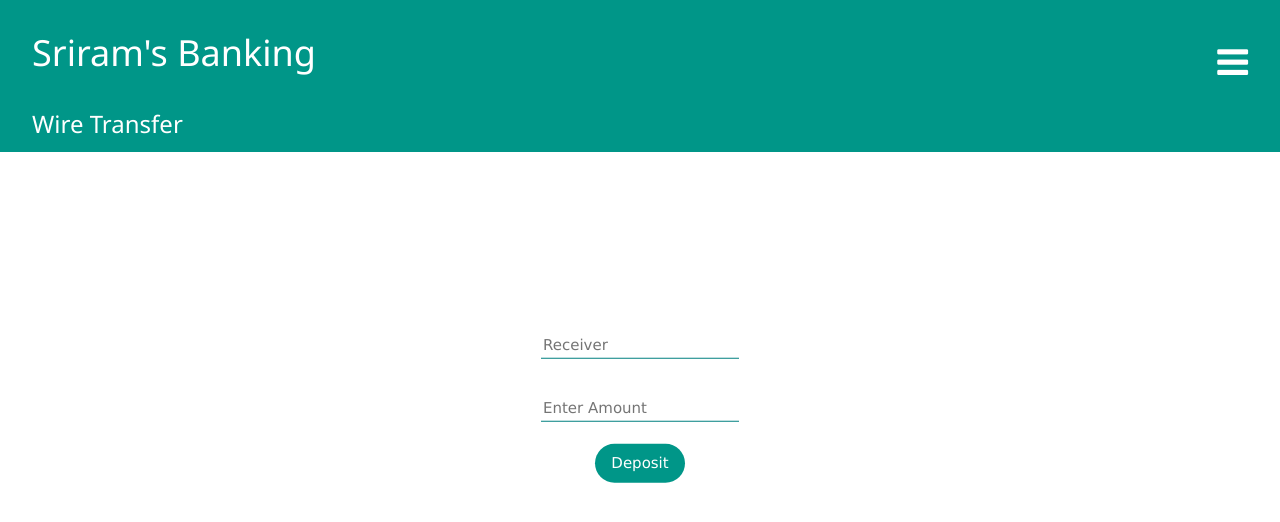
After one commit to SriramYadagiri/Elite102-Project, a Flask app: template templates/wire-transfer.html in a window 1280 px wide. The commit adds this page. Shown: the top 522 px of the page. Run offline with Flask 3, Linux system fonts and the light colour scheme; the template is opened without the code that fills it, so the values that code supplies are empty.

Commit message:
Added Wire Transfers

```diff
--- a/app.py
+++ b/app.py
@@ -72,6 +72,13 @@ def edit_account():
         return "Invalid Address"
     return render_template('edit-account.html', user=user)
 
+@app.route('/wire-transfer')
+def wire_transfer():
+    global user
+    if user == None:
+        return "Invalid Address"
+    return render_template('wire-transfer.html', user=user)
+
 @app.route('/withdrawal', methods=['POST'])
 def withdrawal():
     amount = Decimal(request.form["amount"])
@@ -84,6 +91,14 @@ def deposit():
     banking.deposit(connection, user, amount)
     return redirect(url_for('account'))
 
+@app.route('/wire', methods=['POST'])
+def wire():
+    global user
+    receiver = int(request.form["receiver"])
+    amount = Decimal(request.form["amount"])
+    banking.wire(connection, user, receiver, amount)
+    return redirect(url_for('wire_transfer'))
+
 @app.route('/update-username', methods=['POST'])
 def update_username():
     new_name = request.form["unm"]
@@ -93,7 +108,7 @@ def update_username():
 @app.route('/update-pin', methods=['POST'])
 def update_pin():
     new_pin = request.form["pin"]
-    banking.change_pin(connection, user, new_pin)
+    banking.change_password(connection, user, new_pin)
     return redirect(url_for('edit_account'))
 
 @app.route('/close-account', methods=['POST'])
--- a/templates/create-account.html
+++ b/templates/create-account.html
@@ -13,7 +13,7 @@
         <h1 class="w3-animate-left	w3-padding-16 w3-margin-left">Sriram's Banking</h1>
     </div>
 
-    <form action = "http://localhost:5000/create-account" method = "post" class="w3-display-middle">
+    <form action = "/create-account" method = "post" class="w3-display-middle">
         <p><input type = "text" placeholder="Enter First Name" name = "fnm" style="border: none;border-bottom: 1px solid teal;outline: none; background-color: #f2f2f2;" /></p>
         <br>
         <p><input type = "text" placeholder="Enter Last Name" name = "lnm" style="border: none;border-bottom: 1px solid teal;outline: none; background-color: #f2f2f2;" /></p>
--- a/templates/login.html
+++ b/templates/login.html
@@ -26,7 +26,7 @@
         {% endif %}
     {% endwith %}
 
-    <form action = "http://localhost:5000/login" method = "post" class="w3-display-middle">
+    <form action = "/login" method = "post" class="w3-display-middle">
         <p><input type = "text" placeholder="Enter Account Number" name = "an" style="border: none;border-bottom: 1px solid teal;outline: none; background-color: #f2f2f2;" /></p>
         <br>
         <p><input type = "text" placeholder="Enter Password" name = "pw" style="border: none;border-bottom: 1px solid teal;outline: none; background-color: #f2f2f2;" /></p>
--- /dev/null
+++ b/templates/wire-transfer.html
@@ -0,0 +1,43 @@
+<!DOCTYPE html>
+<html lang="en">
+<head>
+    <meta charset="UTF-8">
+    <meta http-equiv="X-UA-Compatible" content="IE=edge">
+    <meta name="viewport" content="width=device-width, initial-scale=1.0">
+    <link rel="stylesheet" href="https://www.w3schools.com/w3css/4/w3.css">
+    <link rel="stylesheet" href="https://cdnjs.cloudflare.com/ajax/libs/font-awesome/4.7.0/css/font-awesome.min.css">
+    <title>Account</title>
+</head>
+<body>
+    <div class="w3-container w3-teal">
+        <h1 class="w3-animate-left	w3-padding-16 w3-margin-left">Sriram's Banking</h1>
+        <h3 class="w3-margin-left" >Wire Transfer</h3>
+        <p class="fa fa-bars w3-xxlarge w3-display-topright w3-margin-right w3-btn" id="selector-bars" onclick="toggle_sidebar()"></p>
+    </div>
+
+    <div class="w3-sidebar w3-bar-block w3-border-right w3-animate-right w3-cyan" style="width:15%;right:0;display:none" id="mySidebar">
+        <a href="/account" class="w3-bar-item w3-button"><i class="fa fa-home w3-large"></i>&nbsp;Home</a>
+        <a href="/edit-account" class="w3-bar-item w3-button"><i class="fa fa-user w3-large"></i>&nbsp;Edit Account</a>
+        <a href="/logout" class="w3-bar-item w3-button"><i class="fa fa-arrow-circle-left w3-large"></i>&nbsp;Logout</a>
+    </div>
+
+    <form action = "/wire" method = "post" class="w3-display-middle">
+        <p class="w3-tooltip"><input type = "text" name = "receiver" placeholder="Receiver" style="border: none;border-bottom: 1px solid teal;outline: none;"/>
+        <span style="position:absolute;left:0;top:30px" class="w3-text w3-tag w3-teal w3-round w3-opacity-min">Enter Account Number</span></p>
+        <br>
+        <input type = "text" name = "amount" placeholder="Enter Amount" style="border: none;border-bottom: 1px solid teal;outline: none;"/>
+        <br>
+        <br>
+        <div style="text-align: center;">
+            <input type = "submit" value = "Deposit" class="w3-button w3-btn w3-round-xxlarge w3-teal"/>
+        </div>
+    </form>
+
+    <script>
+        function toggle_sidebar() {
+            let sidebar = document.getElementById("mySidebar");
+            document.getElementById("mySidebar").style.display = (sidebar.style.display == "block" ? "none" : "block");
+        }
+    </script>
+</body>
+</html>
```
Also changed, not shown: banking.py (+29 -3 lines), templates/account.html (+4 -5 lines), templates/edit-account.html (+5 -5 lines).
